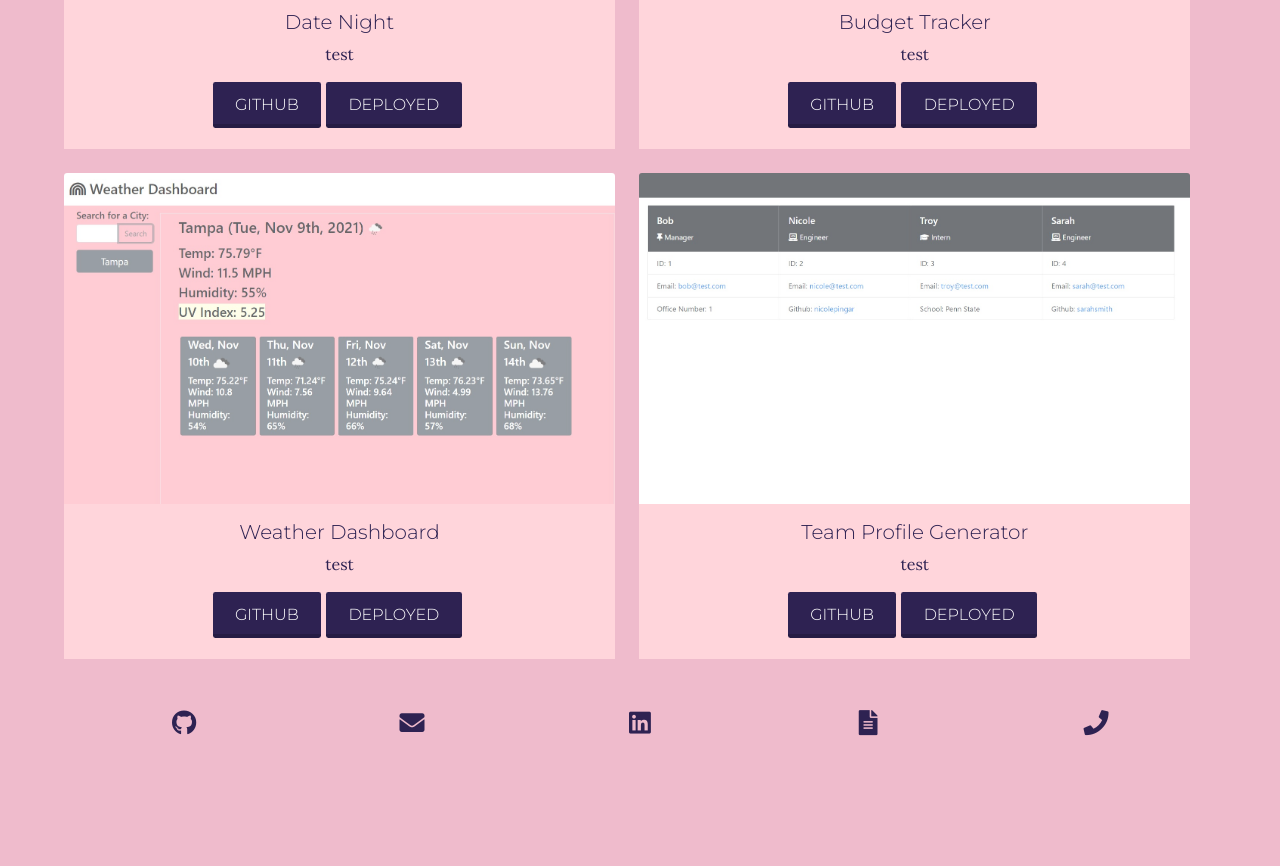
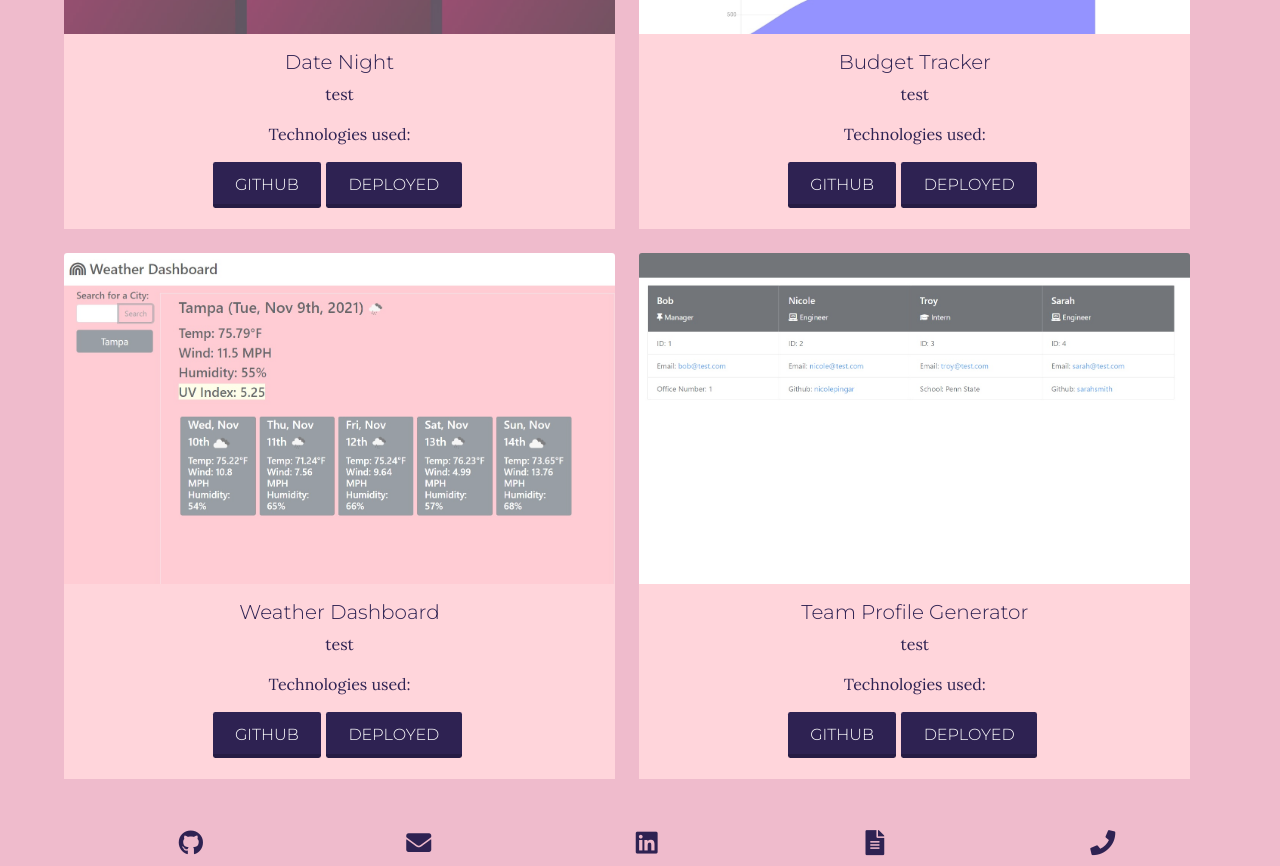
Before and after one commit to nicolepingar/portfolio, a React (Create React App) app: page /#/work in a window 1280 px wide. Shown: the part 1040-1906 px from the top of the page. Before the commit the page ends 1786 px from the top, so only its background shows below. Built offline with nearby package versions, Linux system fonts and the light colour scheme.

Commit message:
footer positioning good

```diff
--- a/src/App.css
+++ b/src/App.css
@@ -7,3 +7,12 @@
   background-color: var(--pink);
   z-index: auto;
 }
+
+#root {
+  position: relative;
+  min-height: 100vh;
+}
+
+.positioning {
+  padding-bottom: 2.5rem;
+}
--- a/src/App.js
+++ b/src/App.js
@@ -11,6 +11,7 @@ import Footer from './components/footer'
 function App() {
   return (
     <div>
+      <div className="positioning">
         <HashRouter>
           <Navigation />
           <Routes>
@@ -19,10 +20,10 @@ function App() {
             <Route path="about" element={<About />} />
             <Route path="contact" element={<Contact />} />
           </Routes>
+
+        </HashRouter>
+      </div>
       <Footer />
-      </HashRouter>
-
-
     </div>
   );
 }
--- a/src/components/footer/index.js
+++ b/src/components/footer/index.js
@@ -17,7 +17,7 @@ const popover = (
     </Popover>
 );
 const Example = () => (
-    <OverlayTrigger trigger="click" placement="right" overlay={popover}>
+    <OverlayTrigger trigger="click" placement="left" overlay={popover}>
         <i variant="success" className="fas fa-phone"></i>
     </OverlayTrigger>
 );
--- a/src/components/footer/style.css
+++ b/src/components/footer/style.css
@@ -5,10 +5,11 @@
 
 .footer {
     display: block;
-    /* position: fixed; */
+    position: absolute;
     bottom: 0;
     text-align: center;
     left: 6%;
+    height: 2.5rem;
 }
 
 .padding-i {
--- a/src/components/navbar/style.css
+++ b/src/components/navbar/style.css
@@ -70,3 +70,8 @@
 .navbar-margin {
     margin-left: 10px;
 }
+
+.navbar-light .navbar-toggler {
+    color: var(--blue);
+    border: none;
+}
--- a/src/components/pages/about.js
+++ b/src/components/pages/about.js
@@ -16,11 +16,11 @@ export default function About() {
                 <Col><Image className="nicole-pic" src={nicole} alt="Picture of Nicole Pingar" /></Col>
             </Row>
             <Row>
-                <Col className="about-para">I am a Full Stack Web Developer with a background in Healthcare and Hospitality Management.  I have a Full Stack Web Development certificate from the University of Pennsylvania and a Bachelor of Science in Hospitality Management from Penn State.
+                <Col className="about-para">I am a Full Stack Web Developer with a professional background in Healthcare and Hospitality Management.  I have a Full Stack Web Development certificate from the University of Pennsylvania and a Bachelor of Science in Hospitality Management from Penn State.
 
                     After spending three years working in the healthcare industry, I decided I needed to make a career change and upon much research, I found coding. I quickly discovered a passion for web development, especially the logic and problem-solving aspects of it. I truly enjoy what I do and I am excited to see what the future holds.
 
-                    My technical skills include React, JavaScript, jQuery, HTML, CSS, Handlebars, Node.js, Jest, Express.js, MySQL, NoSQL, MongoDB, Sequelinze, and Express. Please navigate to the projects page to see my projects.
+                    My technical skills include React, JavaScript, jQuery, HTML, CSS, Handlebars, Node.js, Jest, Express.js, MySQL, NoSQL, MongoDB, Sequelize, and Express. Please navigate to the projects page to see my projects.
 
                     In my spare time, I enjoy exercising, traveling, watching Bravo, and spending time with friends and family.
                 </Col>
--- a/src/components/pages/contact.js
+++ b/src/components/pages/contact.js
@@ -38,7 +38,7 @@ export default function Contact() {
         <Container className="container-center">
             <Form>
                 <Row className="mb-3">
-                    <h2 className="about-title">Contact Me</h2>
+                    <h2 className="about-title">Get in Touch</h2>
                     <p>Please email me at nicolepingar@gmail.com or send me a message by filling out the form below:</p>
                     <Form.Group as={Col} className="mb-3">
                         <Form.Label>Name</Form.Label>
--- a/src/components/pages/work.js
+++ b/src/components/pages/work.js
@@ -1,12 +1,8 @@
 import React, { Component } from "react";
-import Container from "react-bootstrap/Container";
 import Row from "react-bootstrap/Row";
-import Col from "react-bootstrap/Col";
-import Image from "react-bootstrap/Image";
 import ProjectCard from "../project";
 import projects from '../../projects.json';
 import "./style.css";
-import { render } from "@testing-library/react";
 
 export default class Work extends Component {
     state = { projects };
--- a/src/components/project/index.js
+++ b/src/components/project/index.js
@@ -1,7 +1,5 @@
 import React from "react";
-import Image from "react-bootstrap/Image";
 import Card from 'react-bootstrap/Card';
-import Row from "react-bootstrap/Row";
 import Col from 'react-bootstrap/Col';
 import "./style.css";
 // props come from pages > work.js
@@ -15,8 +13,11 @@ export default function ProjectCard(props) {
                     <Card.Text>
                         {props.description}
                     </Card.Text>
-                    <a href={props.repo} className="button6" target="_blank" rel="noopener">GitHub</a>
-                    <a href={props.deployed} className="button6" target="_blank" rel="noopener">Deployed</a>
+                    <Card.Text>
+                        {props.tech}
+                    </Card.Text>
+                    <a href={props.repo} className="button6" target="_blank" rel="noreferrer">GitHub</a>
+                    <a href={props.deployed} className="button6" target="_blank" rel="noreferrer">Deployed</a>
                 </Card.Body>
             </Card>
         </Col>
```
Also changed, not shown: src/index.css (+2 -5 lines). Lines whose indentation alone changed are shown as unchanged.
